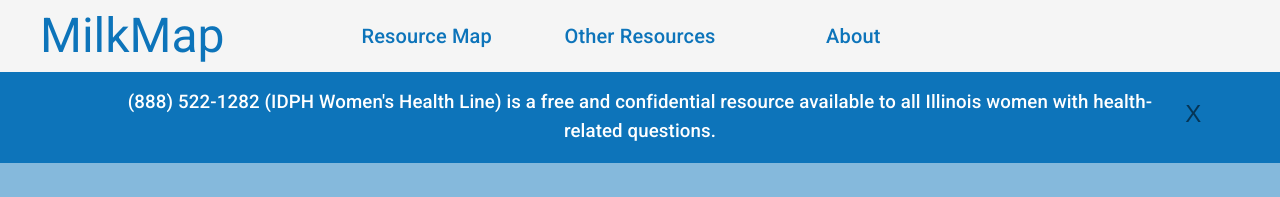
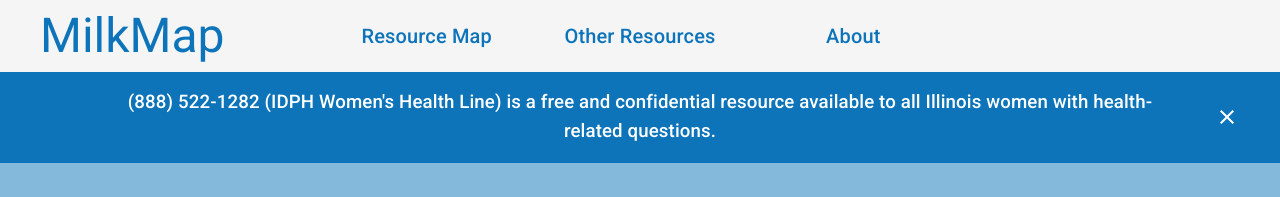
Before and after one commit to DesignForAmericaUIUC/breastfeeding_resourcemap, a Next.js app: page / in a window 1280 px wide. Shown: the top 197 px of the page. Built offline with nearby package versions, Linux system fonts and the light colour scheme; no server answers.

Commit message:
better dismiss button

```diff
--- a/components/nav/NavBar.jsx
+++ b/components/nav/NavBar.jsx
@@ -8,6 +8,7 @@ import {
 } from "@material-ui/core";
 import { useRouter } from "next/router";
 import { useDispatch, useSelector } from "react-redux";
+import ClearIcon from "@material-ui/icons/Clear";
 
 import { toRouterString } from "./toRouterString";
 
@@ -85,11 +86,13 @@ const NavBar = (props) => {
       {!props.hideBanner && showBanner && (
         <Box
           bgcolor={theme.palette.primary.main}
-          display='flex'
-          justifyContent='center'
-          alignItems='center'
           py={2}
-          style={{ width: "100%" }}
+          style={{
+            width: "100%",
+            display: "flex",
+            justifyContent: "center",
+            alignItems: "center",
+          }}
         >
           <Grid container justifyContent='center'>
             <Grid item xs={1} />
@@ -107,15 +110,21 @@ const NavBar = (props) => {
             <Grid
               item
               xs={1}
-              display='flex'
-              justifyContent='center'
-              alignItems='center'
+              style={{
+                display: "flex",
+                justifyContent: "center",
+                alignItems: "center",
+              }}
             >
-              {/* TODO: make this a nice icon */}
               <IconButton
                 onClick={() => dispatch({ type: "user/toggleShowBanner" })}
+                style={{
+                  padding: "0px",
+                  backgroundColor: "transparent",
+                  color: "white",
+                }}
               >
-                X
+                <ClearIcon />
               </IconButton>
             </Grid>
           </Grid>
```
